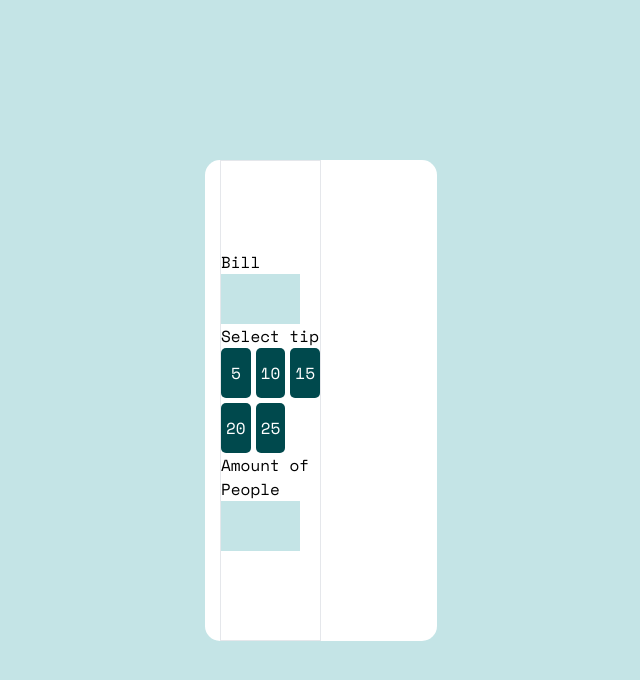
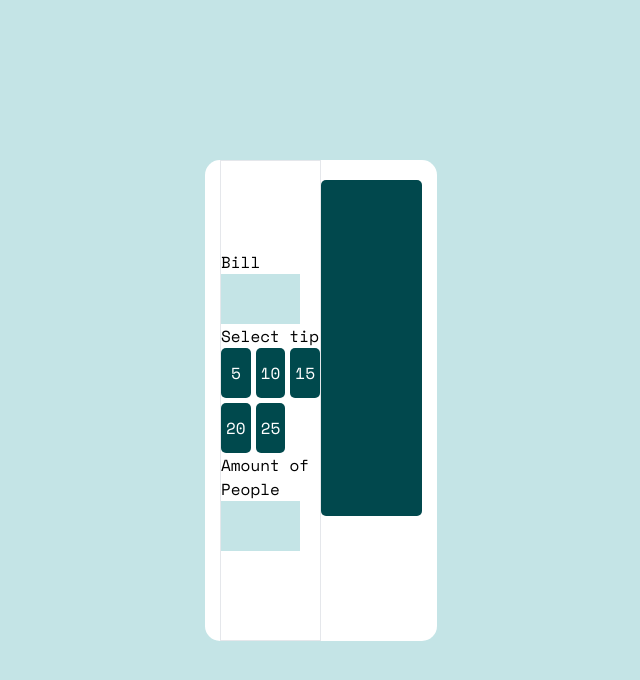
Before and after one commit to nk-on/Tip-Calculator-react, a React (Vite) app: page / in a window 1280 px wide. Shown: the top 680 px of the page, without its empty margins (319-959 px from the left). Built offline with nearby package versions, Linux system fonts and the light colour scheme.

Commit message:
Adding space for displaying calculated data

```diff
--- a/src/components/container/container.tsx
+++ b/src/components/container/container.tsx
@@ -24,7 +24,7 @@ export default function Container() {
     },
   ]
   return (
-    <div className=" px-[15px] bg-[#fff] w-custom h-[481px] rounded-[15px]">
+    <div className="flex px-[15px] bg-[#fff] w-custom h-[481px] rounded-[15px]">
       <div className="content-center	border border-red w-[50%] h-full">
         <Form title={"Bill"} />
         <p>Select tip</p>
@@ -37,6 +37,9 @@ export default function Container() {
         </div>
         <Form  title={"Amount of People"}/>
       </div>
+      <div className="w-[50%] h-[70%] mt-[10%]">
+        <div className="w-full h-full bg-[#01484d] rounded-[5px] content-center"></div>
+      </div>
     </div>
   );
 }
--- a/src/components/form/form.tsx
+++ b/src/components/form/form.tsx
@@ -1,5 +1,4 @@
 export default function Form( title :{title:string}) {
-  console.log(title)
   return (
     <>
       <div className="flex flex-col">
```
